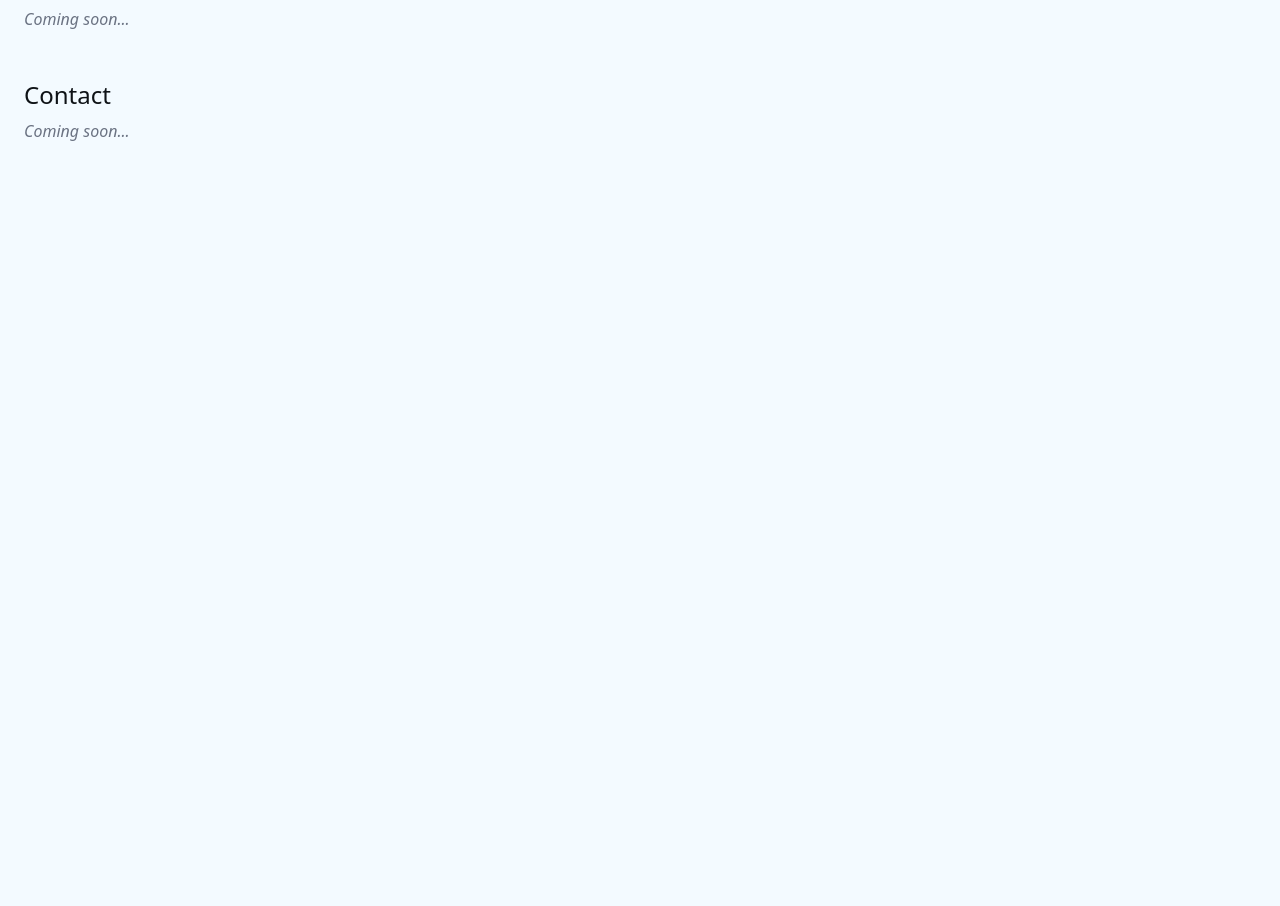
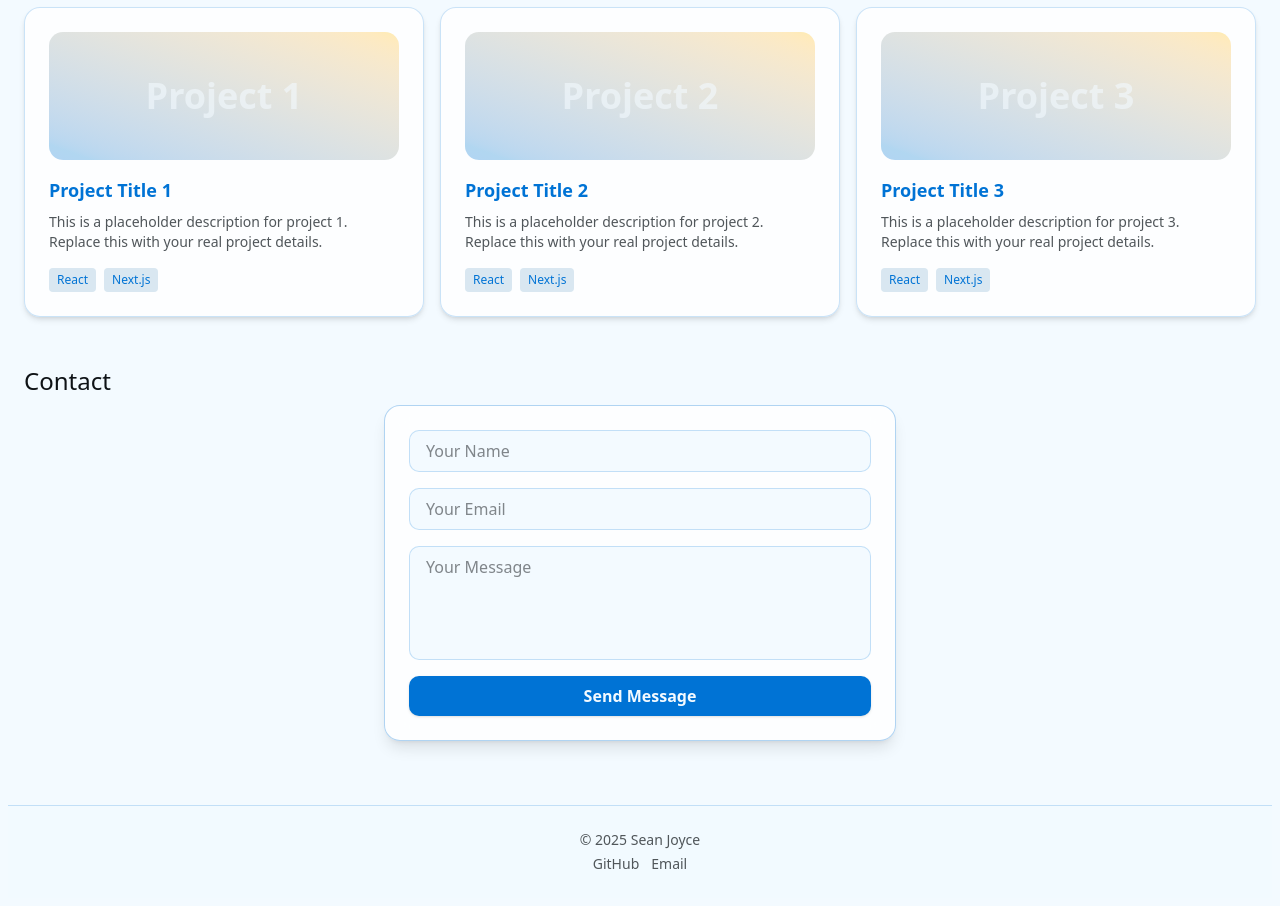
Before and after one commit to SeanJoyce2/portfolio, a Next.js app: page / in a window 1280 px wide. Shown: the part 1112-2018 px from the top of the page. Before the commit the page ends 1279 px from the top, so only its background shows below. Built offline with nearby package versions, Linux system fonts and the light colour scheme.

Commit message:
feat: enhance Projects section with dynamic project cards and update Contact form with a submit button

```diff
--- a/app/page.tsx
+++ b/app/page.tsx
@@ -18,12 +18,92 @@ export default function Home() {
 
       <section className="max-w-full p-4">
         <div className="mb-2 text-2xl">Projects</div>
-        <div className="text-gray-500 italic">Coming soon...</div>
+        <div className="grid grid-cols-1 sm:grid-cols-2 md:grid-cols-3 gap-4">
+          {[1, 2, 3].map((num) => (
+            <div
+              key={num}
+              className="bg-card/80 border border-primary/20 rounded-2xl shadow-md p-6 flex flex-col gap-2 hover:shadow-primary/30 transition-shadow duration-300"
+            >
+              <div className="h-32 bg-gradient-to-tr from-primary/30 to-accent/30 rounded-xl mb-2 flex items-center justify-center">
+                <span className="text-4xl text-primary-foreground font-bold opacity-60">
+                  Project {num}
+                </span>
+              </div>
+              <div className="text-lg font-semibold text-primary">
+                Project Title {num}
+              </div>
+              <div className="text-sm text-muted-foreground">
+                This is a placeholder description for project {num}. Replace
+                this with your real project details.
+              </div>
+              <div className="flex gap-2 mt-2">
+                <span className="px-2 py-1 rounded bg-secondary text-xs text-primary font-medium">
+                  React
+                </span>
+                <span className="px-2 py-1 rounded bg-secondary text-xs text-primary font-medium">
+                  Next.js
+                </span>
+              </div>
+            </div>
+          ))}
+        </div>
       </section>
       <section className="max-w-full p-4">
         <div className="mb-2 text-2xl">Contact</div>
-        <div className="text-gray-500 italic">Coming soon...</div>
+        <form
+          className="w-full max-w-lg mx-auto bg-card/80 backdrop-blur-md rounded-2xl shadow-lg border border-primary/30 p-6 flex flex-col gap-4"
+          action="mailto:your@email.com"
+          method="POST"
+        >
+          <input
+            type="text"
+            name="name"
+            placeholder="Your Name"
+            required
+            className="px-4 py-2 rounded-lg border border-primary/20 bg-background text-foreground focus:outline-none focus:ring-2 focus:ring-primary/40 transition"
+          />
+          <input
+            type="email"
+            name="email"
+            placeholder="Your Email"
+            required
+            className="px-4 py-2 rounded-lg border border-primary/20 bg-background text-foreground focus:outline-none focus:ring-2 focus:ring-primary/40 transition"
+          />
+          <textarea
+            name="message"
+            placeholder="Your Message"
+            required
+            rows={4}
+            className="px-4 py-2 rounded-lg border border-primary/20 bg-background text-foreground focus:outline-none focus:ring-2 focus:ring-primary/40 transition resize-none"
+          />
+          <button
+            type="submit"
+            className="bg-primary text-primary-foreground font-bold py-2 px-6 rounded-lg shadow hover:bg-primary/90 transition"
+          >
+            Send Message
+          </button>
+        </form>
       </section>
+
+      <footer className="w-full mt-8 py-6 flex flex-col items-center bg-background/80 border-t border-primary/20 text-sm text-muted-foreground">
+        <div>&copy; {new Date().getFullYear()} Sean Joyce</div>
+        <div className="mt-1 flex gap-3">
+          <a
+            href="https://github.com/seanjoyce2"
+            target="_blank"
+            rel="noopener noreferrer"
+            className="hover:text-primary transition"
+          >
+            GitHub
+          </a>
+          <a
+            href="mailto:seanthomasjoyce@icloud.com"
+            className="hover:text-primary transition"
+          >
+            Email
+          </a>
+        </div>
+      </footer>
     </div>
   );
 }
```
